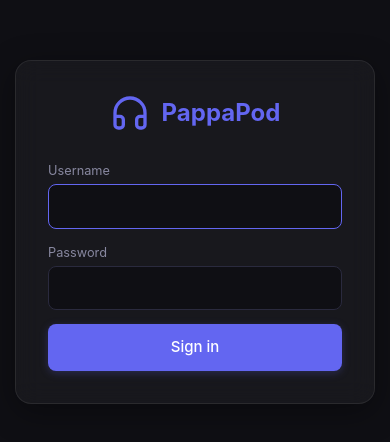
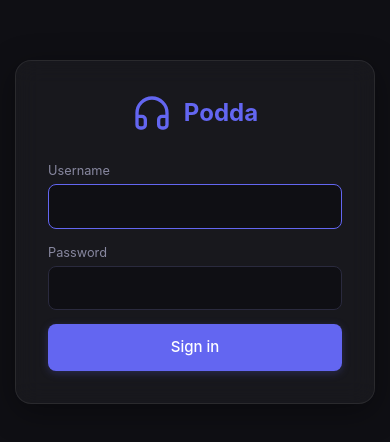
Before and after one commit to da-troll/podda, a React (Vite) app: page / in a window 390 px wide. Shown: the part 190-632 px from the top of the page. Built offline with nearby package versions, Linux system fonts and the light colour scheme; no server answers.

Commit message:
chore: rename app to Podda in UI
Sidebar brand, login page, mobile header, browser tab title.
Backend, repo, paths unchanged — cosmetic only.

Co-Authored-By: Wilson <wilson@trollefsen.household>

```diff
--- a/index.html
+++ b/index.html
@@ -7,7 +7,7 @@
     <meta name="mobile-web-app-capable" content="yes" />
     <meta name="apple-mobile-web-app-status-bar-style" content="black-translucent" />
     <link rel="icon" type="image/svg+xml" href="/icon.svg" />
-    <title>PappaPod</title>
+    <title>Podda</title>
   </head>
   <body>
     <div id="root"></div>
--- a/src/App.tsx
+++ b/src/App.tsx
@@ -89,7 +89,7 @@ function AppContent() {
             <button className="btn-icon mobile-menu" onClick={() => setSidebarOpen(o => !o)}>
               {sidebarOpen ? <X size={22} /> : <Menu size={22} />}
             </button>
-            <span className="app-header-title">PappaPod</span>
+            <span className="app-header-title">Podda</span>
           </header>
           <main className="main-content">
             {renderPage()}
--- a/src/components/Sidebar.tsx
+++ b/src/components/Sidebar.tsx
@@ -20,7 +20,7 @@ export function Sidebar({ currentPage, onNavigate, onClose }: SidebarProps) {
     <nav className="sidebar">
       <div className="sidebar-brand">
         <Headphones size={24} />
-        <span>PappaPod</span>
+        <span>Podda</span>
       </div>
       <ul className="sidebar-nav">
         {NAV_ITEMS.map(({ page, icon: Icon, label }) => (
--- a/src/pages/Login.tsx
+++ b/src/pages/Login.tsx
@@ -26,7 +26,7 @@ export function Login() {
       <form className="login-form" onSubmit={handleSubmit}>
         <div className="login-brand">
           <Headphones size={40} />
-          <h1>PappaPod</h1>
+          <h1>Podda</h1>
         </div>
 
         {error && <div className="error-msg">{error}</div>}
```
